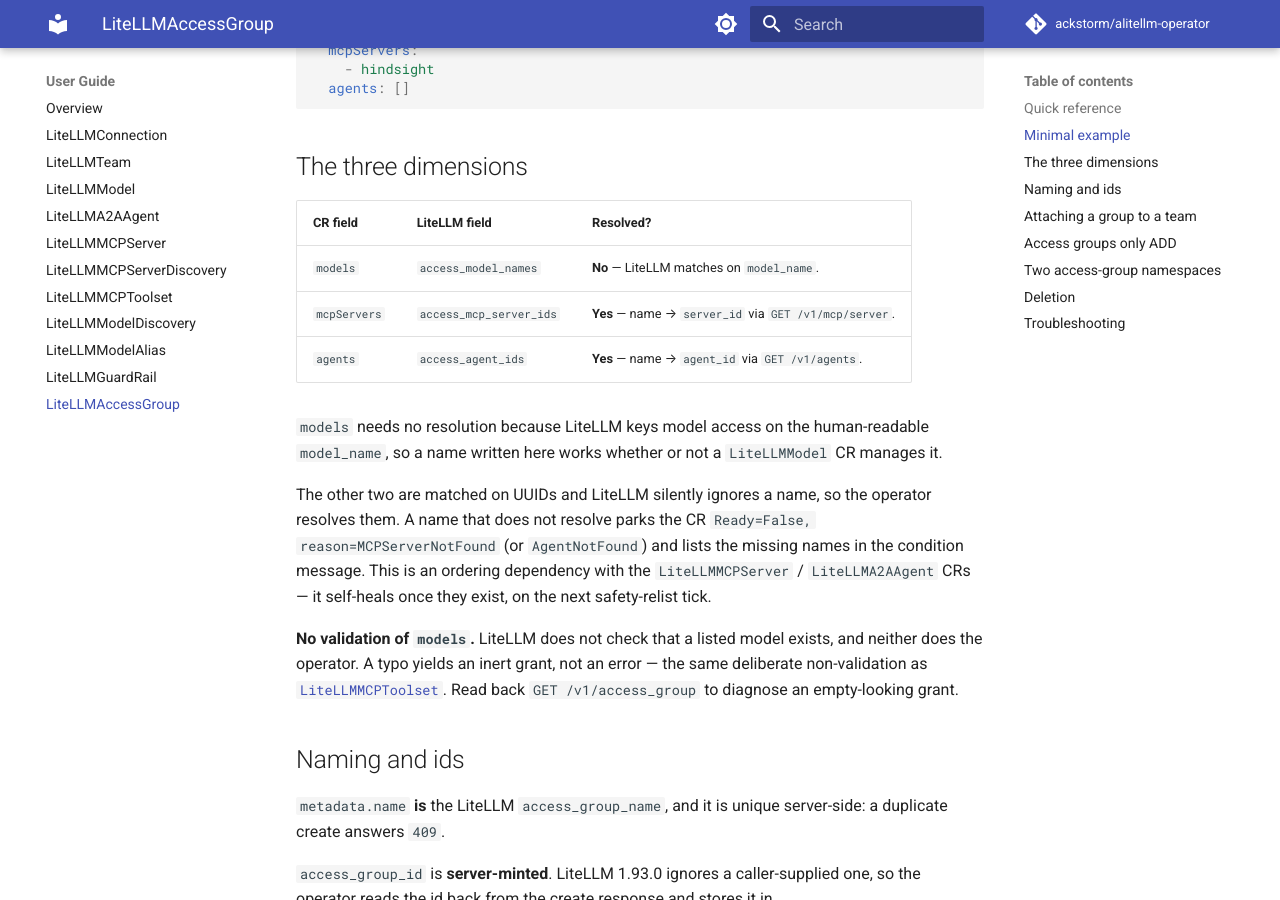
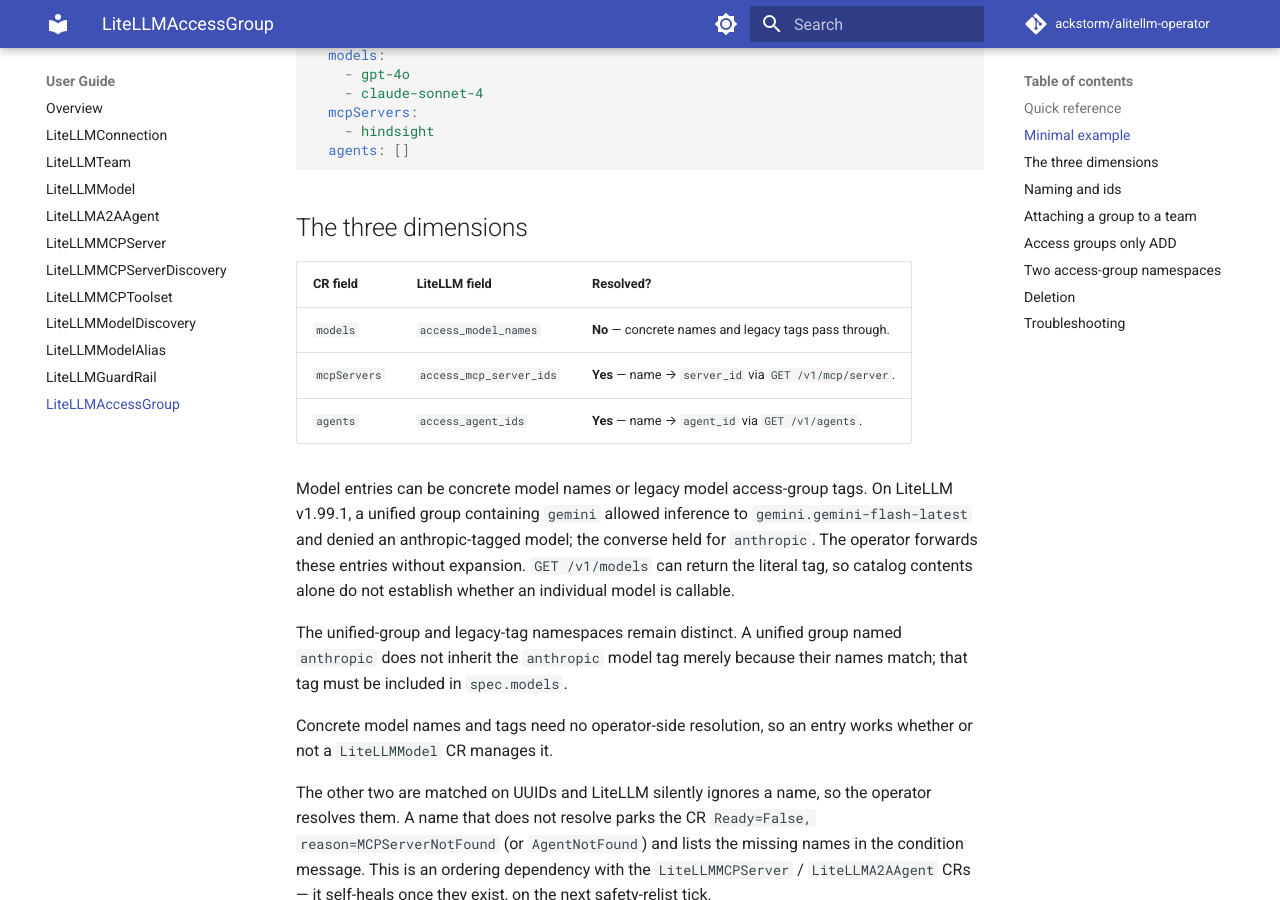
Before and after one commit to ackstorm/alitellm-operator, an MkDocs documentation site: the page built from docs/user-guide/access-group.md, in a window 1280 px wide and 900 px high, scrolled down 1348 px. Built offline with MkDocs 1.6.1 and Material for MkDocs 9.7.7, drawn with Linux system fonts in a browser that asks for light colours; comment, search, counter and statistics services are not loaded; the version menu is left out; some of the changed text lies outside the part shown.

Commit message:
docs: clarify model tags in unified access groups

```diff
--- a/docs/user-guide/access-group.md
+++ b/docs/user-guide/access-group.md
@@ -21,7 +21,7 @@
 |------------------------|----------|---------------------------------------------------------------------------|
 | `metadata.name`        | yes      | Used verbatim as LiteLLM `access_group_name`. Unique server-side.         |
 | `spec.description`     | no       | Free text, forwarded verbatim.                                            |
-| `spec.models[]`        | no       | Model **names**, forwarded as-is. No resolution, no validation.           |
+| `spec.models[]`        | no       | Model names or legacy model access-group tags, forwarded as-is. No resolution, no validation. |
 | `spec.mcpServers[]`    | no       | MCP server **names**, resolved to `server_id` UUIDs.                      |
 | `spec.agents[]`        | no       | A2A agent **names**, resolved to `agent_id` UUIDs.                        |
 | `spec.deletionPolicy`  | no       | `Orphan` (default) or `Delete`.                                           |
@@ -55,13 +55,23 @@
 
 | CR field      | LiteLLM field           | Resolved?                                    |
 |---------------|-------------------------|----------------------------------------------|
-| `models`      | `access_model_names`    | **No** — LiteLLM matches on `model_name`.    |
+| `models`      | `access_model_names`    | **No** — concrete names and legacy tags pass through. |
 | `mcpServers`  | `access_mcp_server_ids` | **Yes** — name → `server_id` via `GET /v1/mcp/server`. |
 | `agents`      | `access_agent_ids`      | **Yes** — name → `agent_id` via `GET /v1/agents`.      |
 
-`models` needs no resolution because LiteLLM keys model access on the
-human-readable `model_name`, so a name written here works whether or not a
-`LiteLLMModel` CR manages it.
+Model entries can be concrete model names or legacy model access-group tags.
+On LiteLLM v1.99.1, a unified group containing `gemini` allowed inference to
+`gemini.gemini-flash-latest` and denied an anthropic-tagged model; the converse
+held for `anthropic`. The operator forwards these entries without expansion.
+`GET /v1/models` can return the literal tag, so catalog contents alone do not
+establish whether an individual model is callable.
+
+The unified-group and legacy-tag namespaces remain distinct. A unified group
+named `anthropic` does not inherit the `anthropic` model tag merely because
+their names match; that tag must be included in `spec.models`.
+
+Concrete model names and tags need no operator-side resolution, so an entry
+works whether or not a `LiteLLMModel` CR manages it.
 
 The other two are matched on UUIDs and LiteLLM silently ignores a name, so the
 operator resolves them. A name that does not resolve parks the CR
@@ -216,7 +226,7 @@
 |---|---|
 | `Ready=False reason=MCPServerNotFound` / `AgentNotFound` | A `spec.mcpServers` / `spec.agents` name is not registered yet. Create the CR; it self-heals. |
 | Team `Ready=False reason=AccessGroupNotFound` | The team names a group that does not exist yet. Create the `LiteLLMAccessGroup` first. |
-| Group is `Synced` but grants nothing | A `spec.models` entry names no live model. Nothing validates it; check `GET /v1/access_group`. |
+| Group is `Synced` but grants nothing | A `spec.models` entry matches neither a model name nor a model access-group tag. Nothing validates it; check `GET /v1/access_group`. |
 | Group does not appear in `GET /access_group/list` | Expected — that is the legacy tag namespace. See [Two access-group namespaces](#two-access-group-namespaces). |
 | `assigned_team_ids` is `[]` despite an attached team | Expected — the group side does not mirror a team-side write. Read `GET /team/info`. |
 | A team can reach a model its `spec.permission.models` excludes | An attached group grants it. Groups only ADD. |
```
Also changed, not shown: docs/api-reference/litellm.ackstorm.ai.md (+1 -1 lines), 4 other files.
